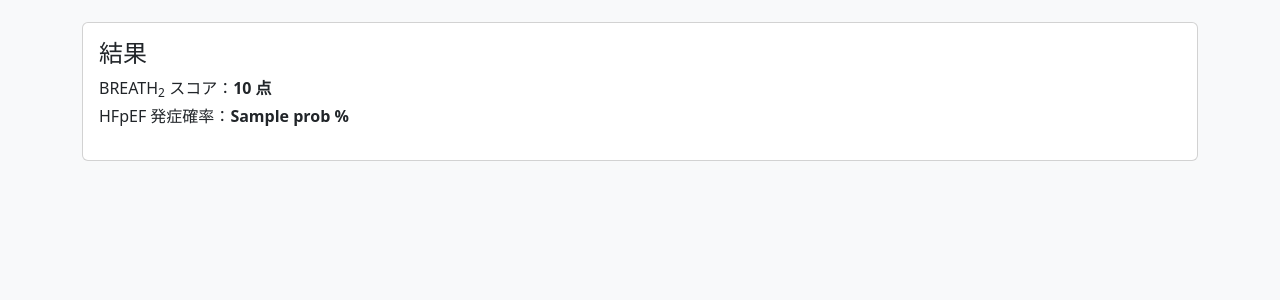
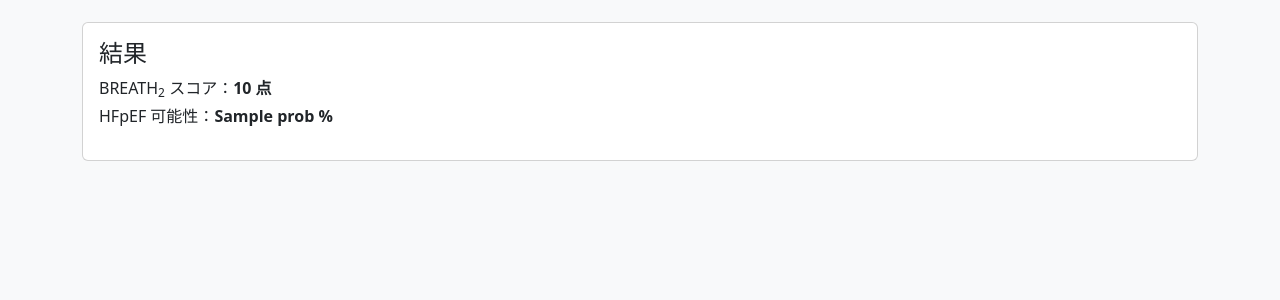
Before and after one commit to tkhr7788/breath2_app, a Flask app: template templates/index.html in a window 1280 px wide. Shown: the part 382-682 px from the top of the page. Run offline with Flask 3, Linux system fonts and the light colour scheme; the template is opened without the code that fills it: most values are stand-ins (such as "Sample title", 1, 10 or a date in 2020).

Commit message:
文言を修正

```diff
--- a/templates/index.html
+++ b/templates/index.html
@@ -39,7 +39,7 @@
         <div class="card-body">
           <h4 class="card-title">結果</h4>
           <p class="mb-1">BREATH<sub>2</sub> スコア：<strong>{{ score }} 点</strong></p>
-          <p class="mb-3">HFpEF 発症確率：<strong>{{ prob }} %</strong></p>
+          <p class="mb-3">HFpEF 可能性：<strong>{{ prob }} %</strong></p>
           {% if msg %}<p class="text-{{ risk_color }} fw-bold">{{ msg }}</p>{% endif %}
         </div>
       </div>
```
